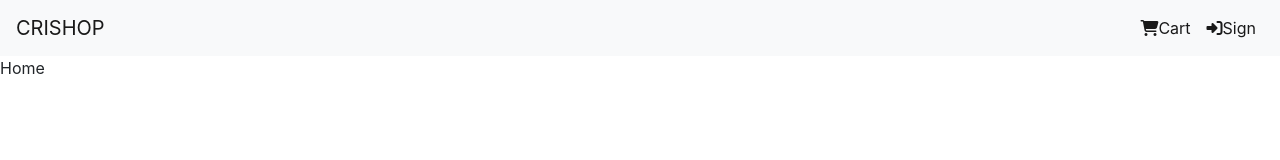
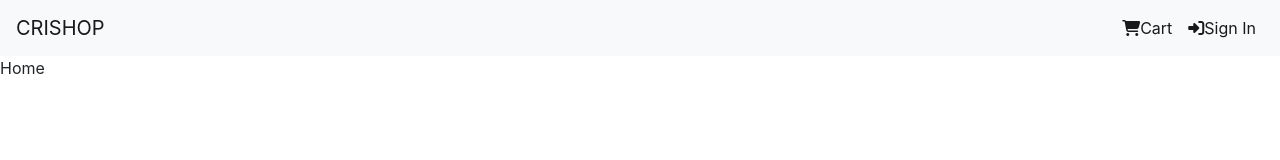
Before and after one commit to EmmanuelOBUjunior/eShop, a Next.js app: page / in a window 1280 px wide. Shown: the top 160 px of the page. Built offline with nearby package versions, Linux system fonts and the light colour scheme.

Commit message:
Updating navbar

```diff
--- a/component/Navbar.js
+++ b/component/Navbar.js
@@ -20,7 +20,7 @@ function Navbar() {
                 </li>
                 <li className="nav-item active">
                     <Link href="/signin">
-                    <a className="nav-link"><i className ="fas fa-sign-in-alt"/>Sign</a>
+                    <a className="nav-link"><i className ="fas fa-sign-in-alt"/>Sign In</a>
                     </Link>
                 </li>
 
```
